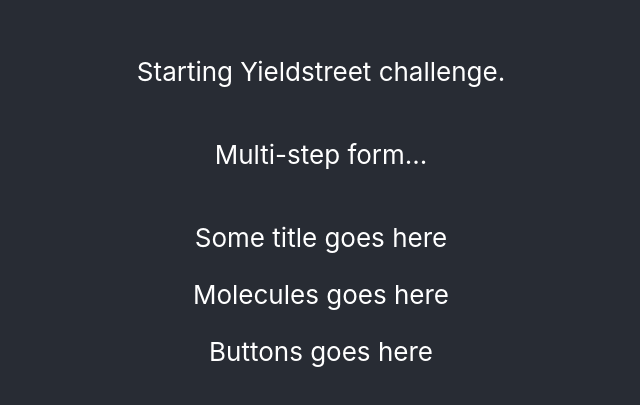
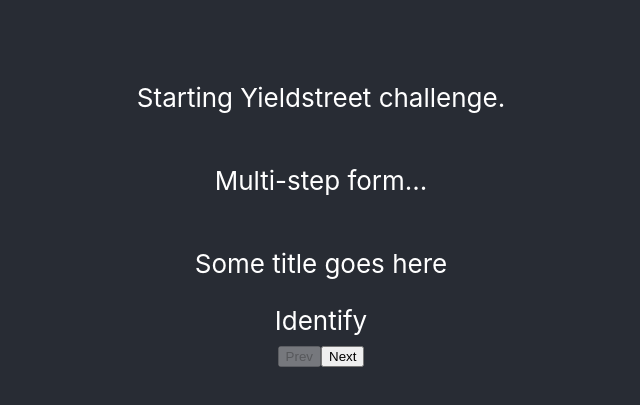
Before and after one commit to FernandoFrichenbruder/multi-step-survey, a React (Create React App) app: page / in a window 1280 px wide. Shown: the part 189-594 px from the top of the page, without its empty margins (319-959 px from the left). Built offline with nearby package versions, Linux system fonts and the light colour scheme.

Commit message:
Add Multi-step logic

```diff
--- a/src/components/organisms/Form.js
+++ b/src/components/organisms/Form.js
@@ -1,20 +1,52 @@
-import React from 'react'
+import React, { useState } from 'react'
 import Identify from '../molecules/Identify'
 import Details from '../molecules/Details'
 import Favorites from '../molecules/Favorites'
 import Summary from '../molecules/Summary'
 
 function Form() {
+
+    const [page, setPage] = useState(0);
+
+    const SurveyStep = () => {
+        switch ( page ) {
+            case 0:
+                return <Identify />
+            case 1:
+                return <Details />
+            case 2:
+                return <Favorites />
+            case 3:
+                return <Summary />
+            default:
+                return <p>Ops, something went wrong</p> //Create some default
+        }
+    }
+
     return (
         <div className='form'>
             <header>
                 <p>Some title goes here</p>
             </header>
             <section>
-            <p>Molecules goes here</p>
+                <SurveyStep />
             </section>
             <footer>
-            <p>Buttons goes here</p>
+
+                <button
+                    disabled={page === 0}
+                    onClick={() => {setPage((currentPage) => currentPage - 1)}}
+                >
+                    Prev
+                </button>
+
+                <button
+                    disabled={page === 3}
+                    onClick={() => {setPage((currentPage) => currentPage + 1)}}
+                >
+                    Next
+                </button>
+
             </footer>
         </div>
     )
```
Lines whose indentation alone changed are shown as unchanged.
